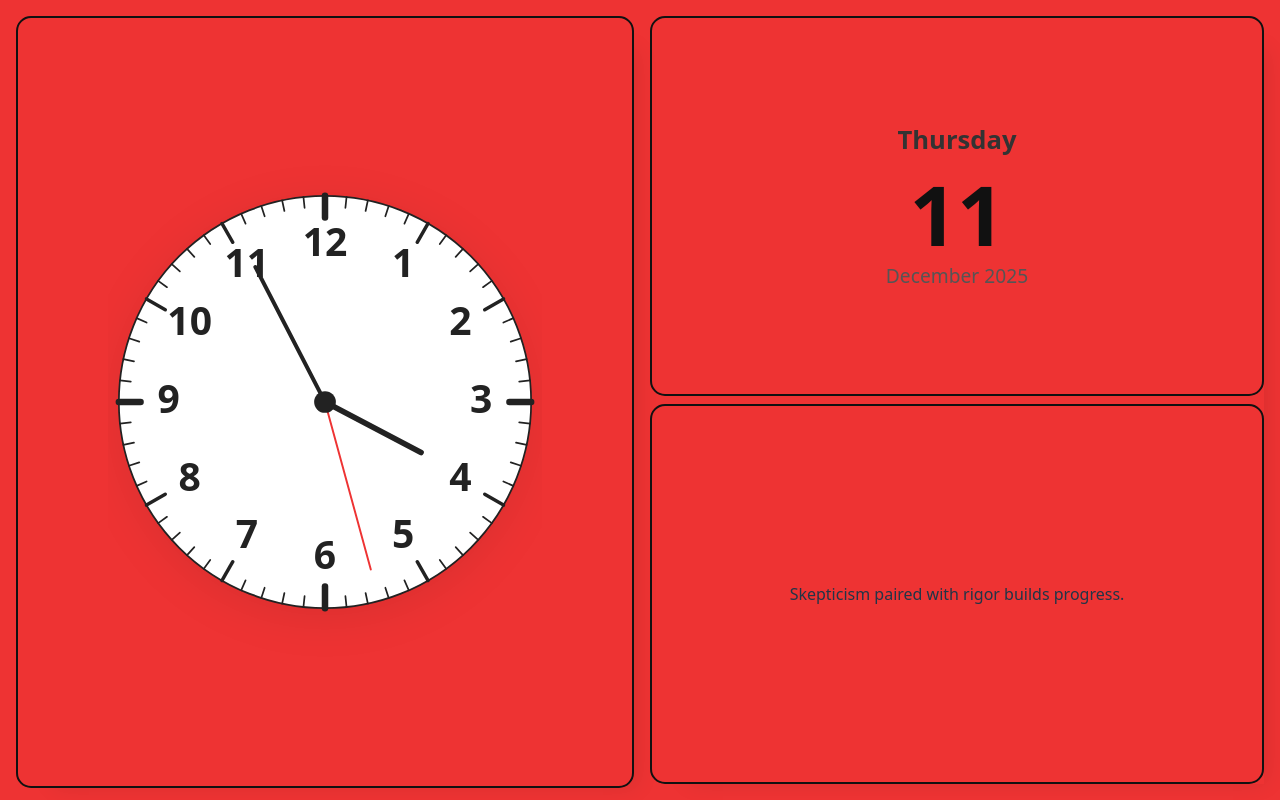
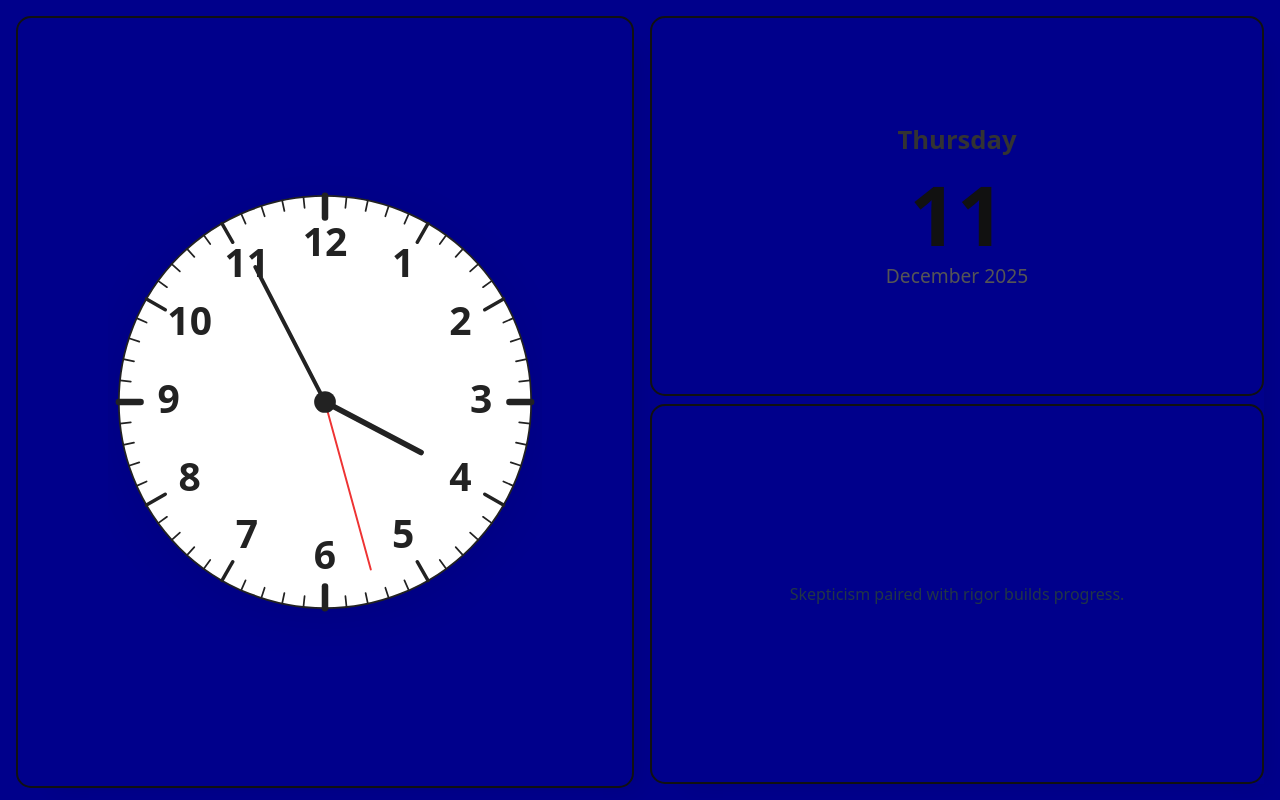
Before and after one commit to iliamosko/Clock-Dashboard, a React (Vite) app: page / in a window 1280 px wide. Built offline with nearby package versions, Linux system fonts and the light colour scheme.

Commit message:
Added function to change background color every hour depending on time

```diff
--- a/src/App.tsx
+++ b/src/App.tsx
@@ -1,9 +1,32 @@
+import { useEffect } from 'react'
 import './App.css'
 import AnalogClock from './components/AnalogClock'
 import DateWidget from './components/DateWidget'
 import QuoteGenerator from './components/QuoteGenerator'
+import { determineDimColor } from './utils/colorPickerService'
 
 function App () {
+  useEffect(() => {
+    let dimColor = determineDimColor()
+
+    let divRoot = document.getElementById('app-root');
+
+    if (divRoot) {
+      divRoot.style.backgroundColor = dimColor;
+    }
+
+    // Determine the background color every hour
+    const hourInterval = setInterval(() => {
+      dimColor = determineDimColor()
+      if (divRoot) {
+        divRoot.style.backgroundColor = dimColor;
+      }
+    }, 3600000) // 1 hour in milliseconds = 60 * 60 * 1000
+
+    return () => clearInterval(hourInterval);
+  }, [])
+
+
   return (
     <div id='app-root'>
       <div className='clock-container'>
--- a/src/utils/colorPickerService.ts
+++ b/src/utils/colorPickerService.ts
@@ -6,9 +6,18 @@ export function pickColor(): string {
 }
 
 
-export function determineTimeOfDay(): number {
+function determineHourOfDay(): number {
   const now = new Date()
   const hours = now.getHours()
-  const minutes = now.getMinutes()
   return hours
 }
+
+
+export function determineDimColor(): string {
+  const hour = determineHourOfDay()
+  if (hour >= 7 && hour < 19) {
+    return "lightyellow"
+  } else {
+    return "darkblue"
+  }
+}
```
Also changed, not shown: 1 other file (tests, documents, lock files or other folders).
